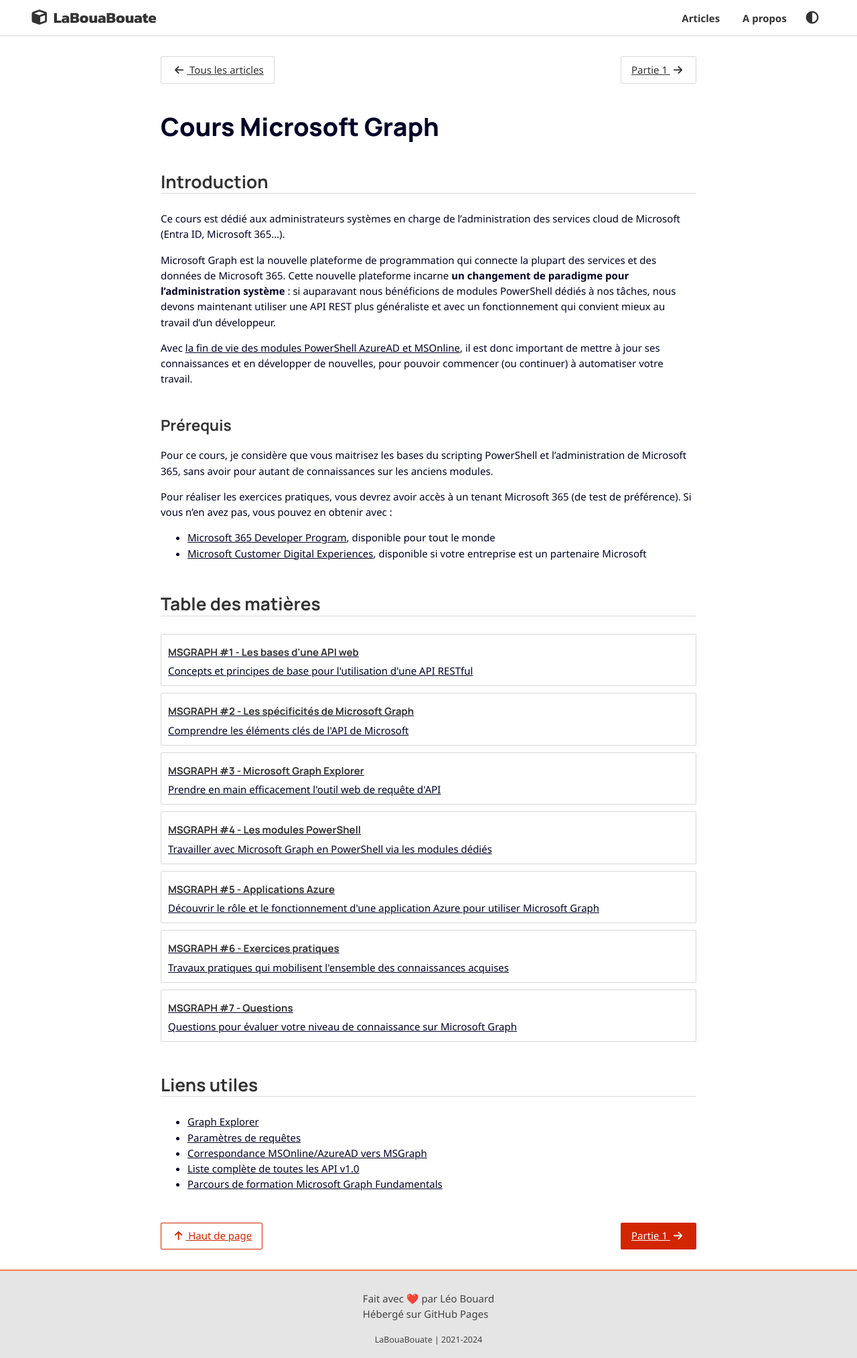
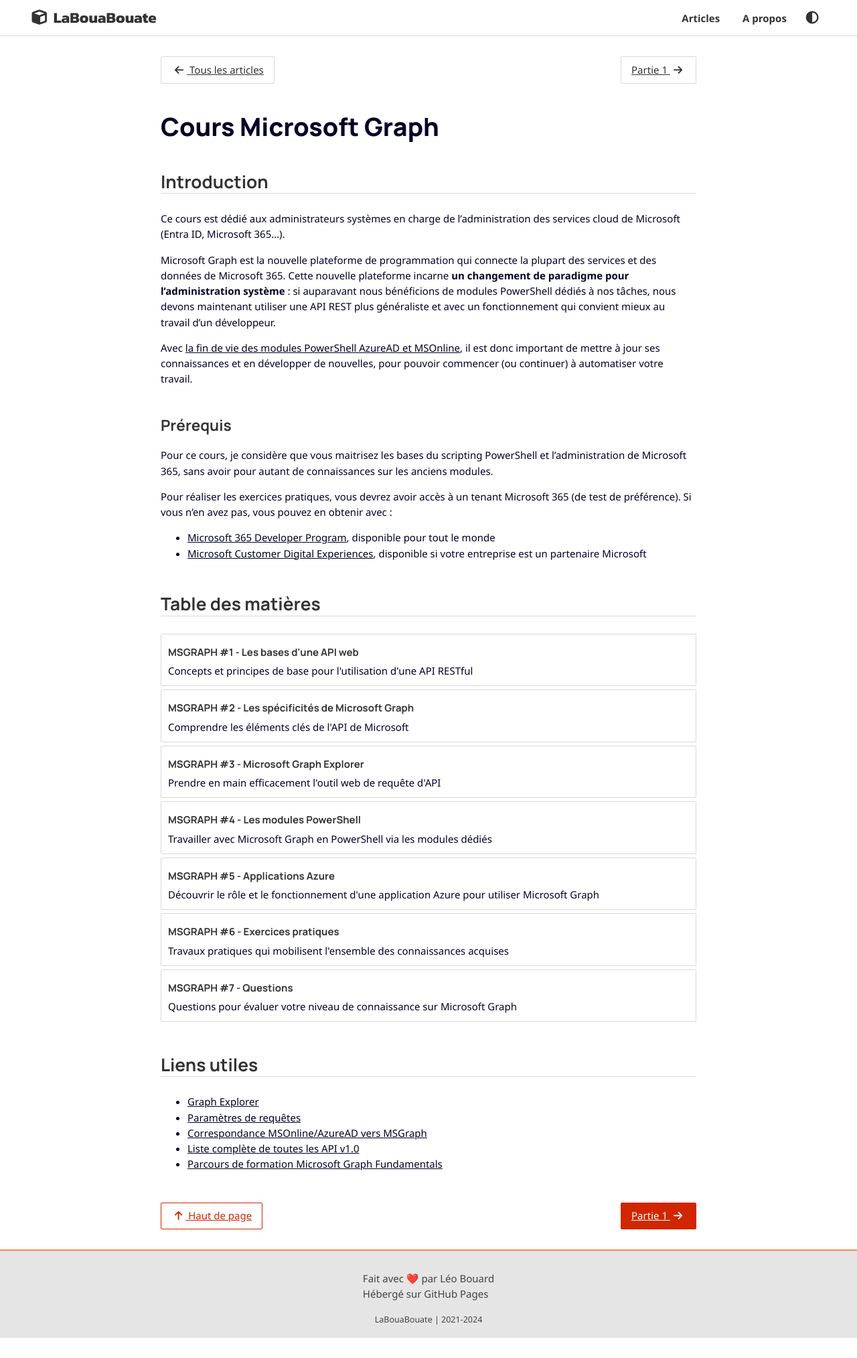
Before and after one commit to leobouard/leobouard.github.io, a Jekyll site: the page built from _posts/2023-09-17-cours-msgraph-introduction.md, in a window 1280 px wide. Shown: the whole page at 67% size. Built offline with Jekyll 4.4.1, drawn with Linux system fonts in a browser that asks for light colours; nearby versions of some CDN libraries; some web fonts are replaced; after the commit the page ends 1997 px from its top, so only the background shows below that.

Commit message:
Update posts.scss

```diff
--- a/assets/css/posts.scss
+++ b/assets/css/posts.scss
@@ -127,7 +127,9 @@
 }
 
 div.summary {
-    display: block;
+    display: flex;
+    flex-direction: column;
+    gap: 5px;
 }
 
 div.summary > a {
@@ -136,7 +138,7 @@
     padding: 10px;
     border: var(--border);
     border-radius: var(--borderradius);
-    margin: 10px 0px;
+    text-decoration: none;
 
     h3 {
         font-size: 15px;
```
